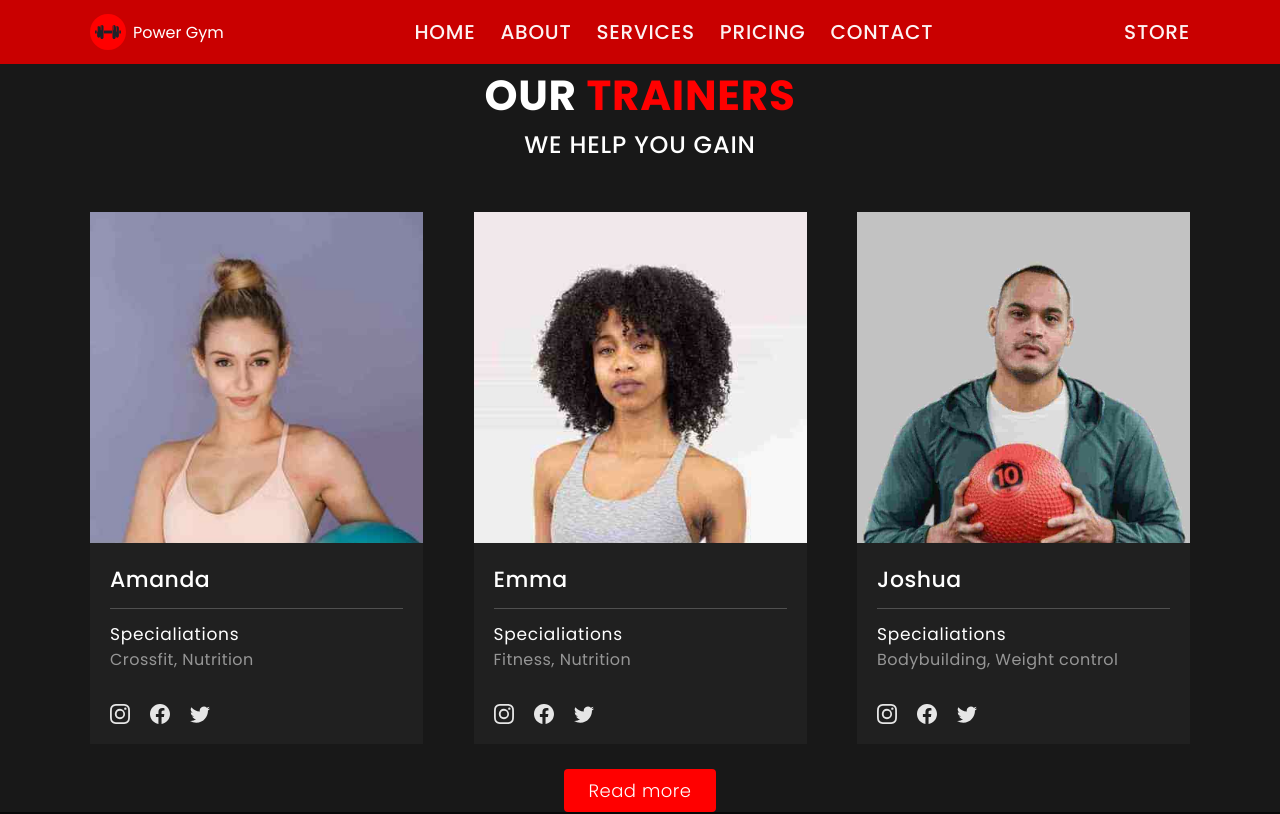
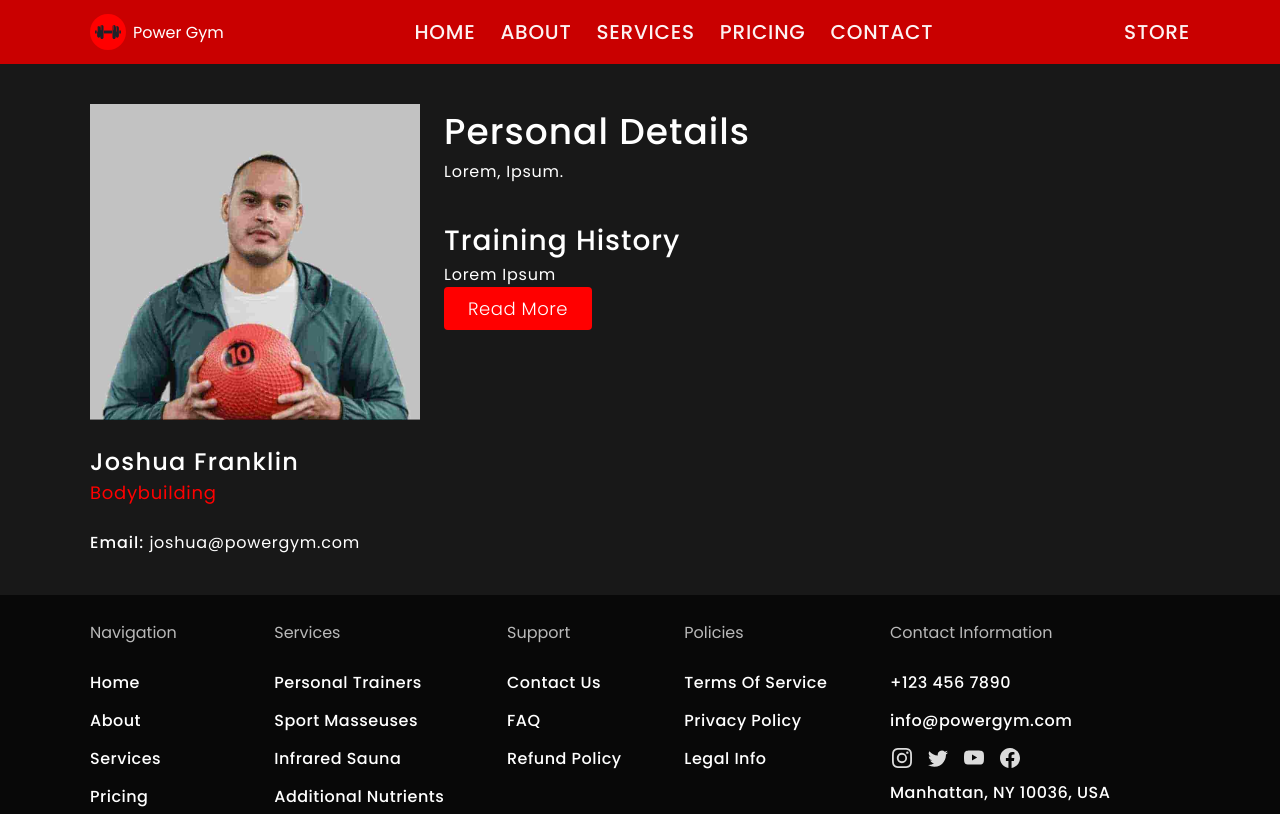
Before and after one commit to capstxr/gym, a React (Create React App) app: page /personal-trainers in a window 1280 px wide. Shown: the top 814 px of the page. Built offline with nearby package versions, Linux system fonts and the light colour scheme.

Commit message:
Trainers
- Started working on the page

```diff
--- a/src/css/App.scss
+++ b/src/css/App.scss
@@ -105,6 +105,7 @@ html {
     transition: 0.25s;
     border: none;
     outline: none;
+    width: max-content;
     cursor: pointer;
 
     &:hover {
@@ -229,6 +230,14 @@ html {
 
 .fs-36 {
     font-size: 36px;
+}
+
+.fs-32 {
+    font-size: 32px;
+}
+
+.fs-28 {
+    font-size: 28px;
 }
 
 .fs-24 {
--- a/src/ts/pages/trainers_page/index.tsx
+++ b/src/ts/pages/trainers_page/index.tsx
@@ -1,8 +1,6 @@
 // Import packages
 import { useEffect } from 'react';
-
-// Import components
-import Trainers from '../../components/body/trainers';
+import { Link } from 'react-router-dom';
 
 // Import page css
 import './trainers_page.scss';
@@ -13,9 +11,97 @@ const TrainersPage = () => {
         window.scrollTo(0,0);
     }, []);
 
+	interface Props {
+		name: string;
+		special: string;
+		email: string;
+		personal_details: string;
+		training_history: string;
+		image: string;
+		url: string;
+	}
+
+	const PersonalTrainer = (props: Props) => {
+		const {
+			name, special, training_history,
+			personal_details, email, image, url
+		} = props;
+
+		return (
+			<div className="p-t-wrapper">
+				<div className="p-t-side">
+					<img
+						src={`/images/trainers/${image}`}
+						alt={name}
+						className="p-t-image"
+						loading='lazy'
+					/>
+
+					<h3 className="fs-24 ls-125 fw-450 white name">
+						{name}
+					</h3>
+
+					<span className="fs-18 fw-400 ls-075 red special">
+						{special}
+					</span>
+
+					<p>
+						<span
+							className="fw-500 fs-16 white ls-1"
+						>Email: </span>
+
+						<span
+							className="fw-400 fs-16 gray ls-075"
+						>{email}</span>
+					</p>
+				</div>
+
+				<div className="p-t-side">
+					<h2 className="fs-36 fw-500 ls-1 white">
+						Personal Details
+					</h2>
+
+					<p className="fs-16 gray fw-400 ls-075">
+						{personal_details}
+					</p>
+
+					<h2 className="fs-28 fw-500 ls-1 white training">
+						Training History
+					</h2>
+
+					<p className="fs-16 gray fw-400 ls-075">
+						{training_history}
+					</p>
+
+					<Link
+						to={`/trainers/${url}`}
+						rel='noreferrer noopener nofollow'
+						className='red-btn-1 white b-4'
+					>
+						Read More
+					</Link>
+				</div>
+			</div>
+		);
+	}
+
 	return (
 		<main className="page">
-			<Trainers/>
+			<section className="wrapper">
+				<div className="content">
+					<div className="p-t-grid">
+						<PersonalTrainer
+							name='Joshua Franklin'
+							image='trainer_3.jpg'
+							special='Bodybuilding'
+							email='joshua@powergym.com'
+							personal_details='Lorem, Ipsum.'
+							training_history='Lorem Ipsum'
+							url='joshua'
+						/>
+					</div>
+				</div>
+			</section>
 		</main>
 	);
 }
--- a/src/ts/pages/trainers_page/trainers_page.scss
+++ b/src/ts/pages/trainers_page/trainers_page.scss
@@ -0,0 +1,32 @@
+.p-t-grid {
+	width: 100%;
+	display: flex;
+	flex-direction: column;
+	gap: 24px;
+	margin: 40px 0;
+}
+
+.p-t-wrapper {
+	width: 100%;
+	display: grid;
+	grid-template-columns: 30% 70%;
+	gap: 24px;
+}
+
+.p-t-side {
+	width: 100%;
+	display: flex;
+	flex-direction: column;
+
+	.name {
+		margin-top: 24px;
+	}
+
+	.special {
+		margin-bottom: 24px;
+	}
+}
+
+.training {
+	margin-top: 36px;
+}
```
